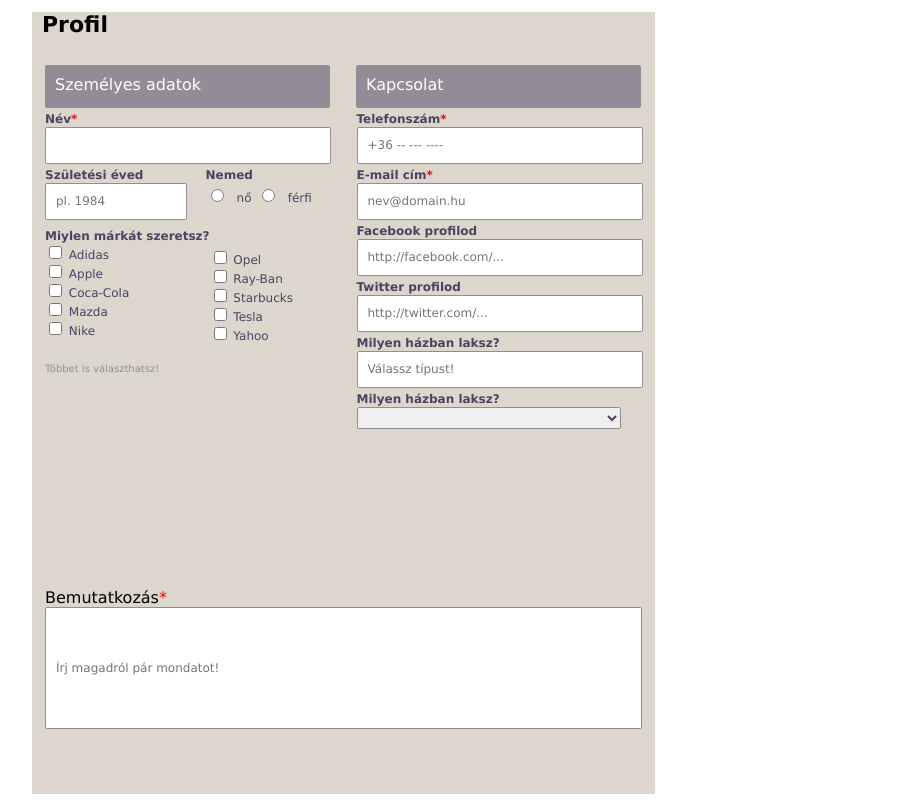
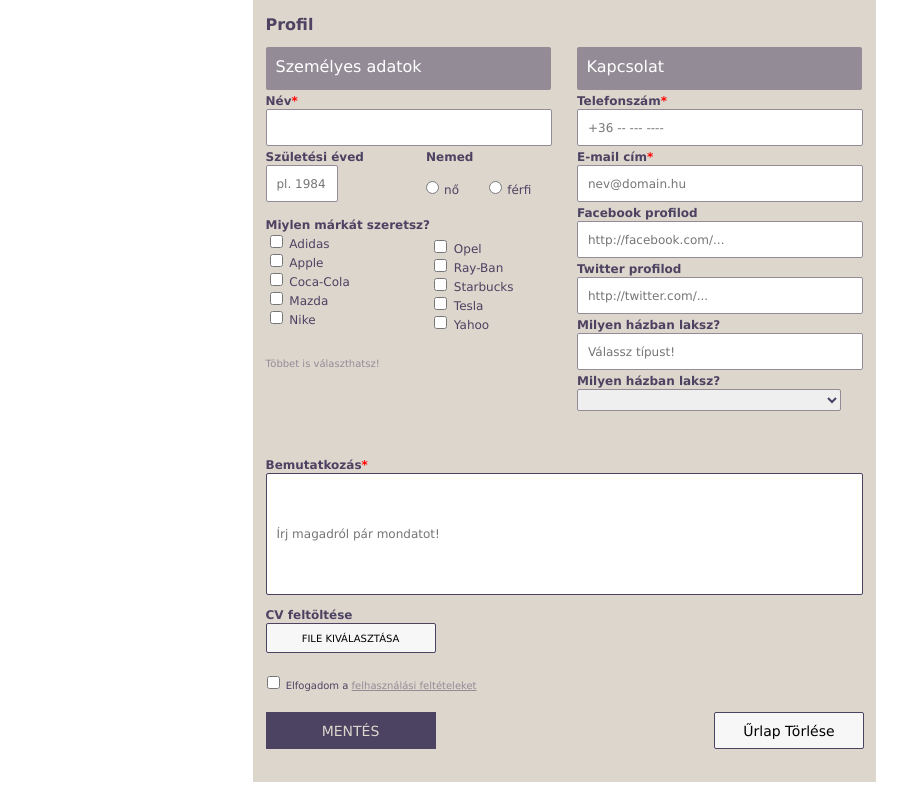
Before and after one commit to green-fox-academy/Bpatrik83, a plain HTML site: page week-01/day-5/index.html in a window 1280 px wide. Shown: the whole page, without its empty margins (76-983 px from the left). Drawn offline with Linux system fonts and the light colour scheme.

Commit message:
week 1 day 5 almost finished my form

```diff
--- a/week-01/day-5/index.html
+++ b/week-01/day-5/index.html
@@ -6,43 +6,37 @@
     <link rel="stylesheet" href="style.css">
 </head>
     <body>
-
-
         <form method="get">
-
             <h1>Profil</h1>
-
             <div class="first">Személyes adatok</div><div class="first">Kapcsolat</div>
-
             <div class="bigleft">
                 <label for="text">Név<span class="star">*</span></label>
-                <input id="name" type="text" maxlength="50">
+                <input id="name" type="text" maxlength="50" required="true">
                 <div class="black">
                     <label for="tel">Születési éved</label>
                     <input id="born" type="text" maxlength="4" placeholder="pl. 1984">
                 </div>
                 <div class="black2">
                     <label for="text">Nemed</label><br>
-                    <input type="radio" name="girl">
-                    <label for="textgirl" >nő</label>
-                    <input type="radio" name="boy">
+                    <input type="radio" name="boygirl" value="women">
+                    <label for="textgirl">nő</label>
+                    <input type="radio" name="boygirl" value="men">
                     <label for="textboy">férfi</label>
                 </div>
                 <div class="black3">
                     <div class="checkbox1">
-                        <label for="mark" >Miylen márkát szeretsz?</label><br>
-                        <input type="checkbox" name="adidas">
-                        <label for="adidas" >Adidas</label><br>
-                        <input type="checkbox" name="apple">
-                        <label for="apple" >Apple</label><br>
-                        <input type="checkbox" name="cola">
-                        <label for="cola" >Coca-Cola</label><br>
-                        <input type="checkbox" name="mazda">
-                        <label for="mazda" >Mazda</label><br>
-                        <input type="checkbox" name="nikes">
-                        <label for="nike" >Nike</label><br>
+                        <label for="mark">Miylen márkát szeretsz?</label><br>
+                        <input type="checkbox" name="adidas" value="Adidas">
+                        <label for="adidas" name="adidas">Adidas</label><br>
+                        <input type="checkbox" name="apple" value="Apple">
+                        <label for="apple" name="apple">Apple</label><br>
+                        <input type="checkbox" name="cola" value="Coca-Cola">
+                        <label for="cola" name="cola">Coca-Cola</label><br>
+                        <input type="checkbox" name="mazda" value="Mazda">
+                        <label for="mazda" name="mazda">Mazda</label><br>
+                        <input type="checkbox" name="nike" value="Nike">
+                        <label for="nike" name="nike">Nike</label><br>
                     </div>
-
                     <div class="checkbox2">
                         <input type="checkbox" name="opel">
                         <label for="adidas" >Opel</label><br>
@@ -58,12 +52,11 @@
                 </div>
                 <div class="choose">Többet is választhatsz!</div>
             </div>
-
             <div class="bigright">
                 <label for="tel">Telefonszám<span class="star">*</span></label>
-                <input id="phoneNumber" type="tel" placeholder="+36 -- --- ----" for="tel" required="required">
+                <input id="phoneNumber" type="tel" placeholder="+36 -- --- ----" for="tel" required="true">
                 <label for="email">E-mail cím<span class="star">*</span></label>
-                <input id="email" type="email" placeholder="nev@domain.hu">
+                <input id="email" type="email" placeholder="nev@domain.hu" required="true">
                 <label for="tel">Facebook profilod</label>
                 <input id="url" type="url" placeholder="http://facebook.com/...">
                 <label for="tel">Twitter profilod</label>
@@ -71,20 +64,26 @@
                 <label for="tel">Milyen házban laksz?</label>
                 <input id="url2" type="url" placeholder="Válassz típust!">
                 <label for="text">Milyen házban laksz?</label>
-
                 <select name="select" id="choose">
                     <option value="Panel lakás">Panel lakás</option>
                     <option value="Családi ház">Családi ház</option>
                     <option value="Társasház">Társasház</option>
                 </select>
-
             </div>
             <div class="last">
                 <label for="bemutatkozas">Bemutatkozás<span class="star">*</span></label>
                 <input id="bemutat" type="text" placeholder="Írj magadról pár mondatot!">
             </div>
-
+            <div>
+                <label for="text" name="cv">CV feltöltése</label><br>
+                <button type="button" id="filechoose">FILE KIVÁLASZTÁSA</button>
+            </div>
+            <div class="feltetel">
+                <input type="checkbox" name="feltetel">
+                <label for="feltetel" >Elfogadom a <span class="ifline">felhasználási feltételeket</span></label>
+            </div>
+            <button class="save" type="button">MENTÉS</button>
+            <button class="delete" type="button">Űrlap Törlése</button>
         </form>
-
     </body>
 </html>
--- a/week-01/day-5/style.css
+++ b/week-01/day-5/style.css
@@ -5,13 +5,13 @@ form {
     background-color: rgb(220, 214, 205);
     width: 623px;
     height: 782px;
-    margin: 12px 100px 12px 100px;
+    margin: auto;
     font-family: Arial, Helvetica, sans-serif;
     border: 0px rgb(220, 214, 205);
     box-sizing: border-box;
 }
 
-div.first {
+.first {
     display: inline-block;
     margin: 13px 13px 0 13px;
     padding: 10px 0 0 10px;
@@ -27,7 +27,7 @@ div.first {
     margin-top: 0px;
     float: right;
     padding-left: 13px;
-    height: 410px;
+    height: 360px;
     width: 50%;
     box-sizing: border-box;
 }
@@ -36,7 +36,7 @@ div.bigleft {
     padding-left: 13px;
     margin-top: 0px;
     float: left;
-    height: 410px;
+    height: 360px;
     width: 50%;
     box-sizing: border-box;
 }
@@ -63,21 +63,25 @@ div.black3 {
     font-size: 12px;
 }
 
-div.last {
-    margin-top: 480px;
+.last {
+    margin-top: 4px;
     margin-left: 13px;
-
+    display: inline-block;
+    height: 150px;
+    width: 500px;
     box-sizing: border-box;
 }
 
 body {
     background-color: white;
+    margin: auto;
 }
 
 h1 {
-    font-size: 22px;
-    margin-top: 10px;
-    margin-left: 10px;
+    font-size: 16px;
+    margin: 0 0 0 13px;
+    color: rgb(76, 66, 97);
+    padding-top: 15px;
 }
 
 input[type="tel"], input[type="email"], input[type="url"], select[name="select"], input[type="text"] {
@@ -87,45 +91,55 @@ input[type="tel"], input[type="email"], input[type="url"], select[name="select"]
     border: 1px rgb(147, 140, 151) solid;
     border-radius: 2px;
     font-size: 12px;
-    line-height: 30px;
 }
-label[for="tel"], label[for="url"], label[for="email"], label[for="text"], label[for="mark"], select {
+
+label[for="tel"], label[for="url"], label[for="email"],
+label[for="text"], label[for="mark"], label[for="bemutatkozas"], select {
     font-size: 12px;
     font-weight: bold;
     color: rgb(76, 66, 97);
 }
 
 input[id="born"] {
-    width: 120px;
+    width: 50px;
     height: 15px;
 }
 
 label[for="textgirl"], label[for="textboy"] {
+    display: inline-block;
     font-size: 12px;
-    margin-left: 5px;
-    margin-top: 13px;
+    margin: 0 25px 0 0;
+    color: rgb(76, 66, 97);
+}
+
+label[for="textboy"] {
+    display: inline-block;
+    font-size: 12px;
+    margin: 0 0 0 0;
     color: rgb(76, 66, 97);
 }
 
 input[type="radio"] {
-    margin-top: 6px;
+    display: inline-block;
+    margin: 16px 0 0 0;
 }
 
 .checkbox2 {
    display: inline-block;
-   margin-top: 32px;
+   margin-top: 39px;
    font-size: 12px;
    color: rgb(76, 66, 97);
 }
 
 .checkbox1 {
    float: left;
-   margin-top: 13px;
+   margin-top: 20px;
    font-size: 12px;
    color: rgb(76, 66, 97);
 }
 
 .choose {
+    margin-top: 13px;
     font-size: 10px;
     color: rgb(147, 140, 151);
 }
@@ -137,4 +151,52 @@ input[type="radio"] {
 input[id="bemutat"] {
     width: 575px;
     height: 100px;
+    border: 1px rgb(76, 66, 97) solid;
+    border-radius: 2px;
 }
+
+label[name="cv"] {
+    margin: 8px 0 0 13px;
+}
+
+#filechoose {
+    background-color: rgb(247, 247, 247);
+    border-radius: 2px;
+    margin: 0 0 0 13px;
+    border: 1px rgb(76, 66, 97) solid;
+    width: 170px;
+    height: 30px;
+    font-size: 10px;
+}
+
+.feltetel {
+    margin: 20px 0 0 10px;
+    font-size: 10px;
+    color: rgb(76, 66, 97);
+}
+
+.ifline {
+    color: rgb(147, 140, 151);
+    text-decoration-line: underline;
+}
+
+.save {
+    width: 170px;
+    height: 37px;
+    margin: 20px 0 0 13px;
+    background-color: rgb(76, 66, 97);
+    border: none;
+    color:  rgb(220, 214, 205);
+    font-size: 14px;
+    display: inline-block;
+}
+
+.delete {
+    background-color: rgb(247, 247, 247);
+    border-radius: 2px;
+    margin: 0 0 0 274px;
+    border: 1px rgb(76, 66, 97) solid;
+    width: 150px;
+    height: 37px;
+    font-size: 14px;
+}
```
